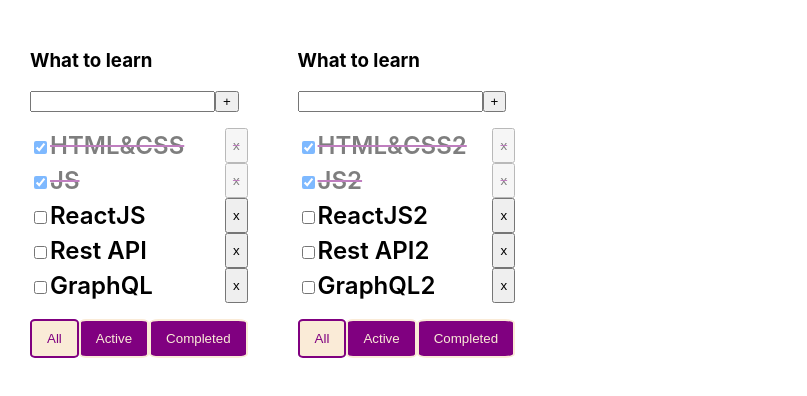
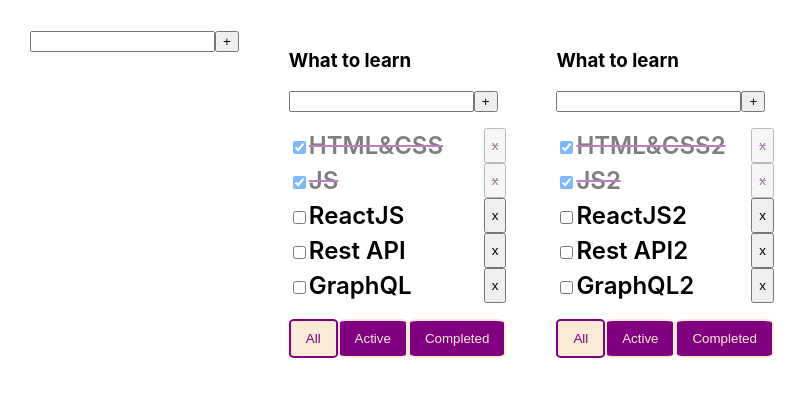
Before and after one commit to Alonasa/ATrelloAlternative, a React (Create React App) app: page / in a window 1280 px wide. Shown: the top 396 px of the page, without its empty margins (0-807 px from the left). Built offline with nearby package versions, Linux system fonts and the light colour scheme.

Commit message:
make addTodolist function work

```diff
--- a/src/App.tsx
+++ b/src/App.tsx
@@ -2,6 +2,7 @@ import React, {useState} from 'react';
 import './App.css';
 import {FilterValueType, TasksType, Todolist} from './Todolist';
 import {v1} from 'uuid';
+import {AddItemForm} from './components/AddItemForm';
 
 
 type TodolistsType = {
@@ -65,11 +66,13 @@ function App() {
 
   const addTodolist = (title: string) => {
     let id = v1();
-    setTodolists([{id: id, title: title, filter: 'All'}, ...todolists])
+    setTodolists([{id: id, title: title, filter: 'All'}, ...todolists]);
+    setTasks({[id]:[], ...tasks})
   }
 
   return (
     <div className="App">
+      <AddItemForm addItem={addTodolist}/>
       {todolists.map(tl => {
         let tasksCopy = tasks[tl.id];
         if (tl.filter === 'Active') {
@@ -80,7 +83,6 @@ function App() {
         }
 
         return (
-          <>
             <Todolist
               key={tl.id}
               tlId={tl.id}
@@ -92,7 +94,6 @@ function App() {
               filter={tl.filter}
               changeTaskStatus={changeTaskStatus}
             />
-          </>
         )
       })}
     </div>
```
